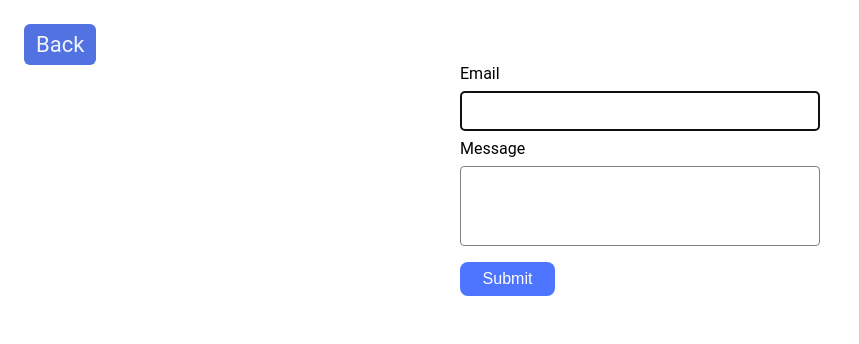
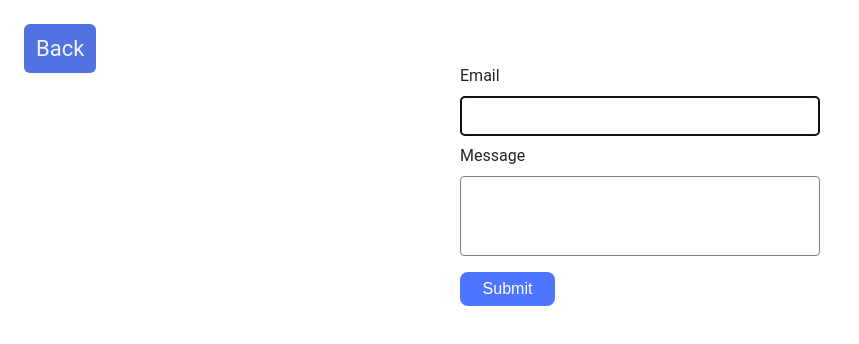
Before and after one commit to NayxieX/goit-js-hw-09, a website built with Vite: page src/2-form.html in a window 1280 px wide. Shown: the whole page, without its empty margins (0-859 px from the left). Built offline with nearby package versions, Linux system fonts and the light colour scheme.

Commit message:
Upd 0.3
Fixed most of the code

```diff
--- /dev/null
+++ b/src/css/base.css
@@ -0,0 +1,32 @@
+:root {
+  /* font-family: Inter, Avenir, Helvetica, Arial, sans-serif; */
+  font-family: system-ui, -apple-system, BlinkMacSystemFont, 'Segoe UI', Roboto,
+    Oxygen, Ubuntu, Cantarell, 'Open Sans', 'Helvetica Neue', sans-serif;
+  font-size: 16px;
+  line-height: 1.5;
+  font-weight: 400;
+
+  color: #242424;
+  background-color: rgba(255, 255, 255, 0.87);
+
+  font-synthesis: none;
+  text-rendering: optimizeLegibility;
+  -webkit-font-smoothing: antialiased;
+  -moz-osx-font-smoothing: grayscale;
+  -webkit-text-size-adjust: 100%;
+}
+
+body {
+  display: flex;
+  flex-direction: column;
+  min-width: 100vw;
+  min-height: 100vh;
+  margin: 0;
+}
+
+main {
+  flex-grow: 1;
+}
+main:has(.back-link) {
+  text-align: center;
+}
--- a/src/css/styles.css
+++ b/src/css/styles.css
@@ -1,5 +1,5 @@
-@import url(reset.css);
-
+@import url(./reset.css);
+@import url(./base.css);
 * {
   box-sizing: border-box;
 }
```
